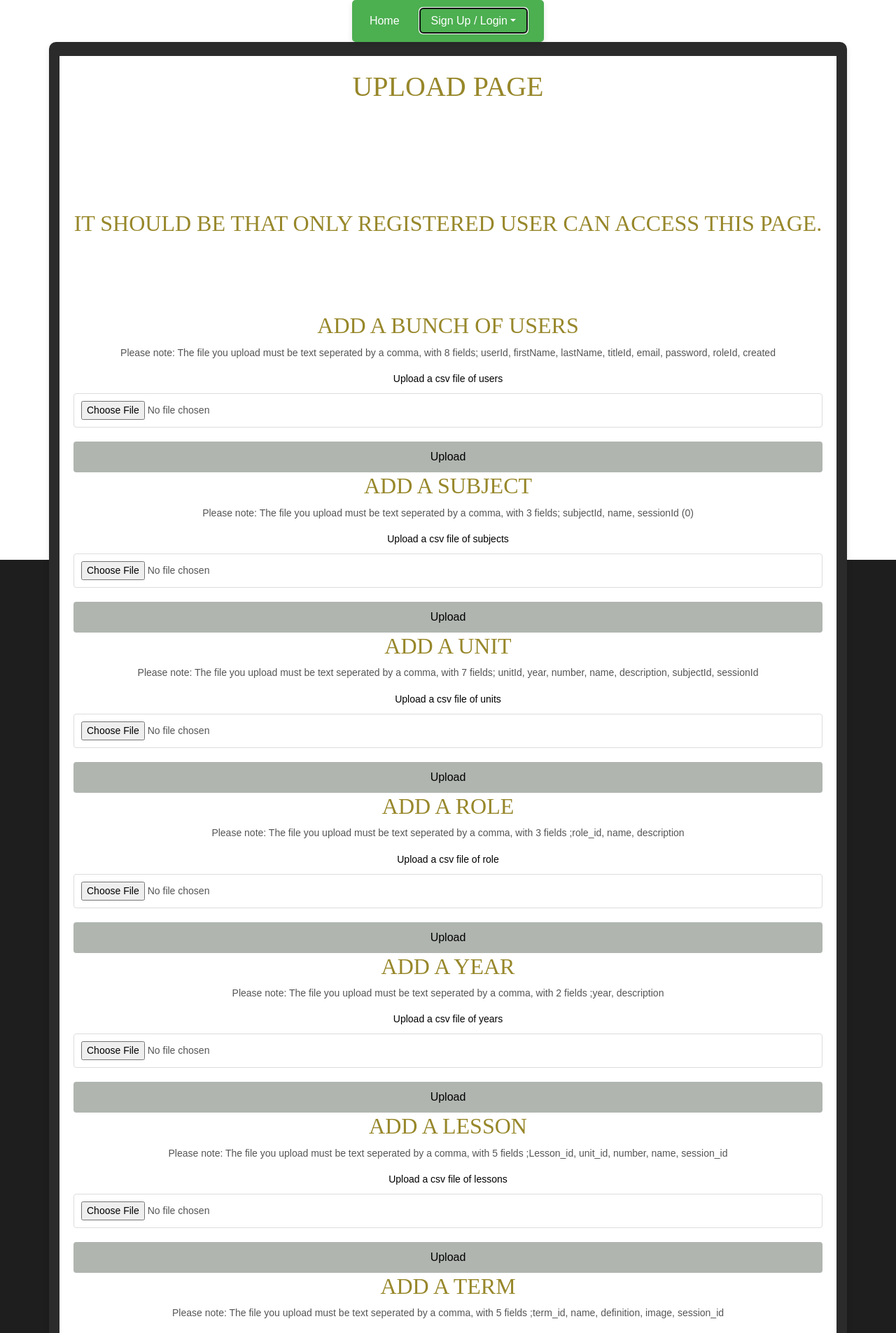
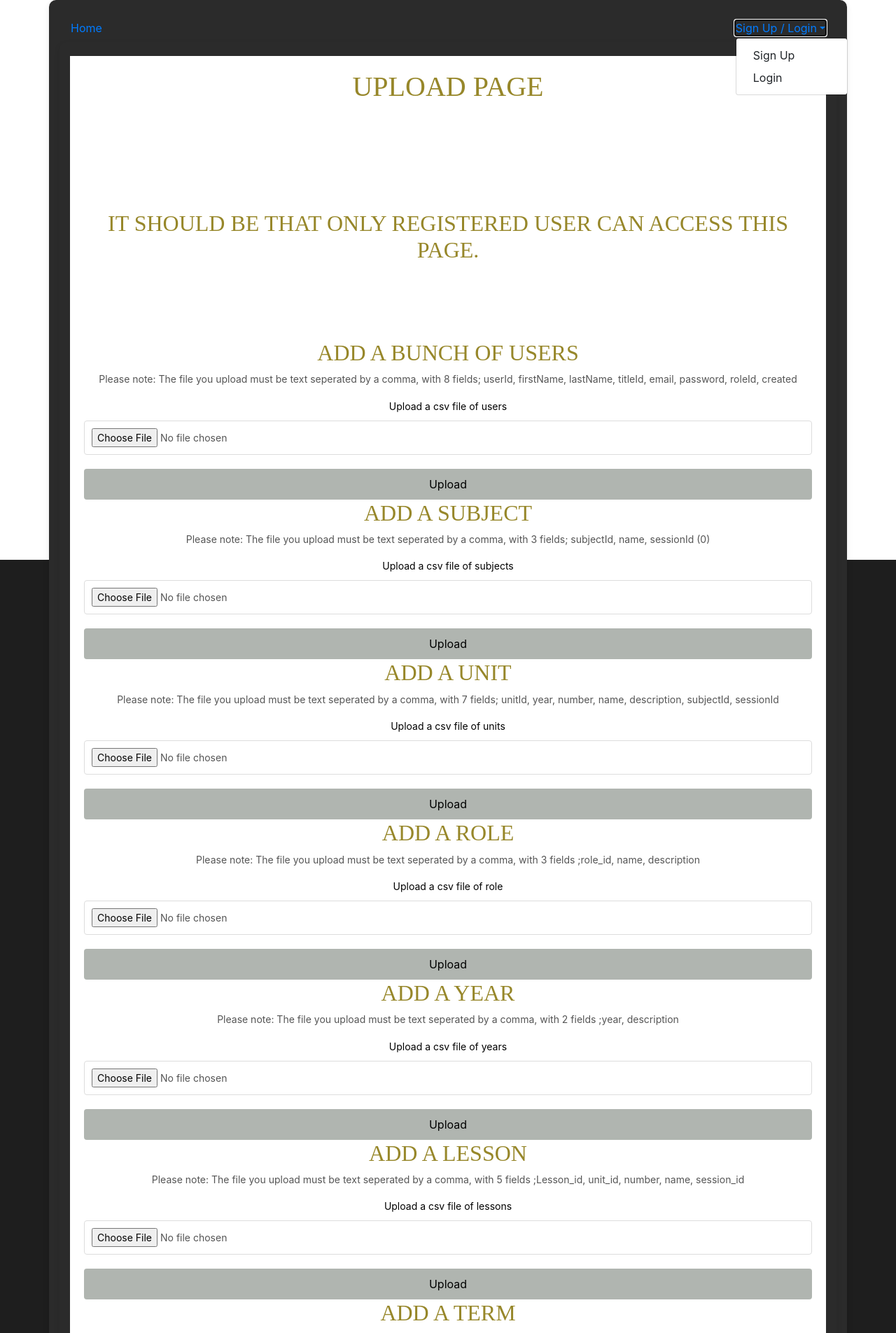
Before and after one commit to sgallaher/flash, a Python web app: template templates/upload/index.html in a window 1280 px wide, after a click on "Sign Up / Login". Shown: the top 1905 px of the page at 70% size. Run offline with Jinja, Linux system fonts and the light colour scheme; the template is opened without the code that fills it, so the values that code supplies are empty; some libraries are stand-ins or nearby versions.

Commit message:
Add files via upload

```diff
--- a/templates/layout.html
+++ b/templates/layout.html
@@ -7,115 +7,34 @@
   <link rel="stylesheet" href="static/css/main.css">
   <link rel="stylesheet" href="https://stackpath.bootstrapcdn.com/bootstrap/4.3.1/css/bootstrap.min.css">
   <link rel="stylesheet" href="https://cdnjs.cloudflare.com/ajax/libs/font-awesome/4.7.0/css/font-awesome.min.css">
-  <style>
-      /* Main Menu Styles */
-      body {
-          font-family: Arial, sans-serif;
-          margin: 0;
-          padding: 0;
-      }
 
-      .navbar {
-          display: flex;
-          justify-content: space-between;
-          background-color: #4CAF50;
-          padding: 10px;
-          max-width: 800px;
-          margin: 0 auto;
-          border-radius: 5px;
-          box-shadow: 0px 4px 8px rgba(0, 0, 0, 0.1);
-      }
-
-      .navbar-left,
-      .navbar-right {
-          display: flex;
-          align-items: center;
-      }
-
-      .navbar-left a,
-      .navbar-right a {
-          color: white;
-          text-decoration: none;
-          padding: 8px 15px;
-          margin-right: 15px;
-          border-radius: 4px;
-          font-size: 16px;
-      }
-
-      .navbar-left a:hover,
-      .navbar-right a:hover {
-          background-color: #45a049;
-      }
-
-      /* Sign Up/Login Dropdown */
-      .navbar-right .dropdown {
-          position: relative;
-      }
-
-      .navbar-right .dropdown-menu {
-          position: absolute;
-          top: 100%;
-          right: 0;
-          display: none;
-          background-color: #333;
-          box-shadow: 0 4px 8px rgba(0, 0, 0, 0.2);
-      }
-
-      .navbar-right .dropdown:hover .dropdown-menu {
-          display: block;
-      }
-
-      .navbar-right .dropdown-menu a {
-          padding: 10px;
-          color: white;
-          text-decoration: none;
-      }
-
-      .navbar-right .dropdown-menu a:hover {
-          background-color: #444;
-      }
-
-      /* Responsive Layout */
-      @media (max-width: 800px) {
-          .navbar {
-              flex-direction: column;
-              padding: 15px;
-          }
-
-          .navbar-left,
-          .navbar-right {
-              flex-direction: column;
-              align-items: flex-start;
-              width: 100%;
-          }
-
-          .navbar-left a,
-          .navbar-right a {
-              margin-right: 0;
-              width: 100%;
-              padding: 12px;
-          }
-
-          .navbar-right {
-              margin-top: 10px;
-          }
-      }
-  </style>
 </head>
-<body>
+<body><div class="container">
 
   <!-- Main Navigation Menu -->
   <nav class="navbar">
       <!-- Left Side Menu -->
       <div class="navbar-left">
           <a href="/">Home</a>
-          {% if session['user'] %}<a href="/viewdb">View All Data</a>{% endif %}
+          {% if session['user'] and session.get('role_id')==0 %}<a href="/viewdb">View All Data</a>{% endif %}
       </div>
 
       <!-- Right Side Menu (Sign Up/Login) -->
       <div class="navbar-right">
         {% if session.get('user') %}
-        <a href="logout">Logout</a>
+        <div class="dropdown">
+            <a href="#" class="dropdown-toggle" id="dropdownMenuButton" data-toggle="dropdown">
+
+                {% if session.get('profile_picture') %}
+                <img src="{{ session['profile_picture'] }}" alt="User Icon" style="border-radius: 50%; width: 50px; height: 50px;">
+                {% else %}
+                {{ session.get('user') }}
+                {% endif %}
+                </a>
+            <div class="dropdown-menu" aria-labelledby="dropdownMenuButton">
+                <a class="dropdown-item" href="logout">Log out</a>
+            </div>
+        </div>
         {% else %}
           <div class="dropdown">
               <a href="#" class="dropdown-toggle" id="dropdownMenuButton" data-toggle="dropdown">Sign Up / Login</a>
@@ -132,7 +51,7 @@
 {% block body %}
 
 {% endblock %}
-
+</div>
 <script src="https://code.jquery.com/jquery-3.6.0.min.js"></script>
     <script src="https://stackpath.bootstrapcdn.com/bootstrap/4.3.1/js/bootstrap.bundle.min.js"></script>
 
```
Also changed, not shown: templates/index.html (+5 -5 lines).
